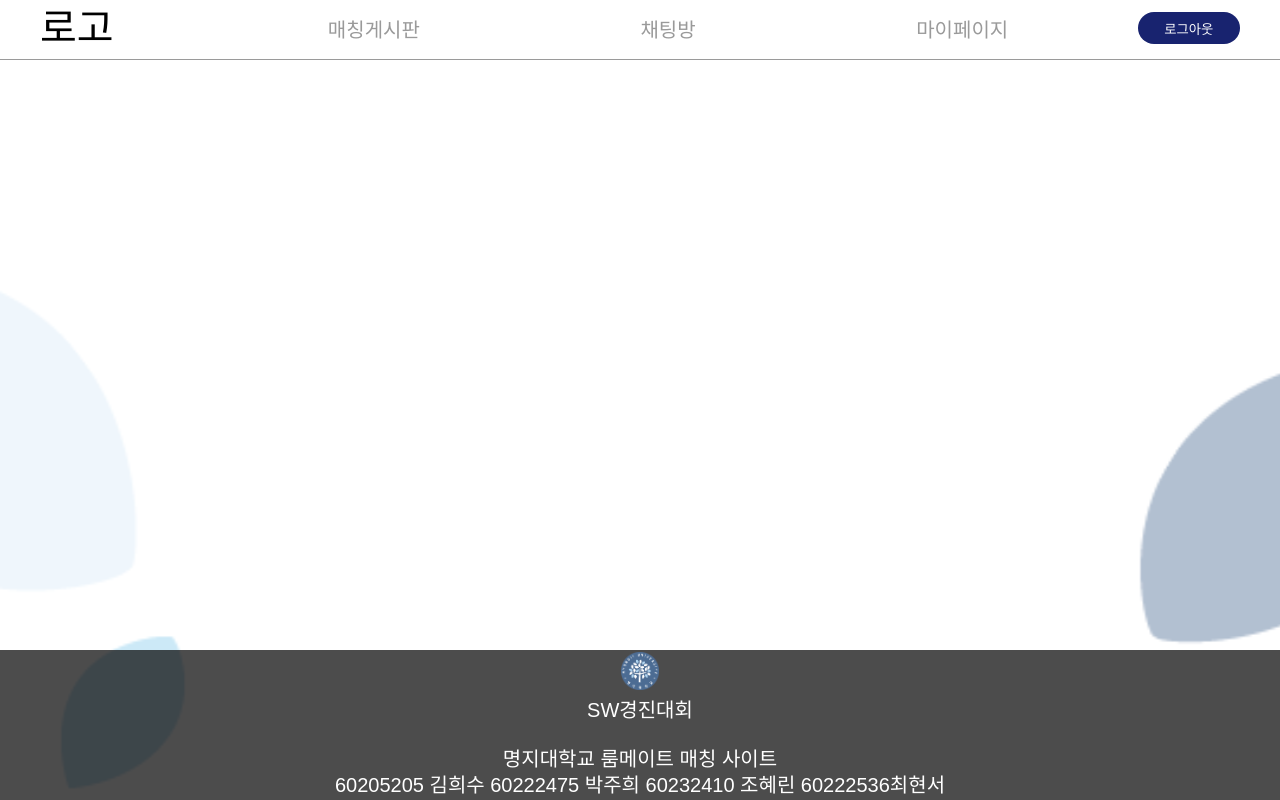
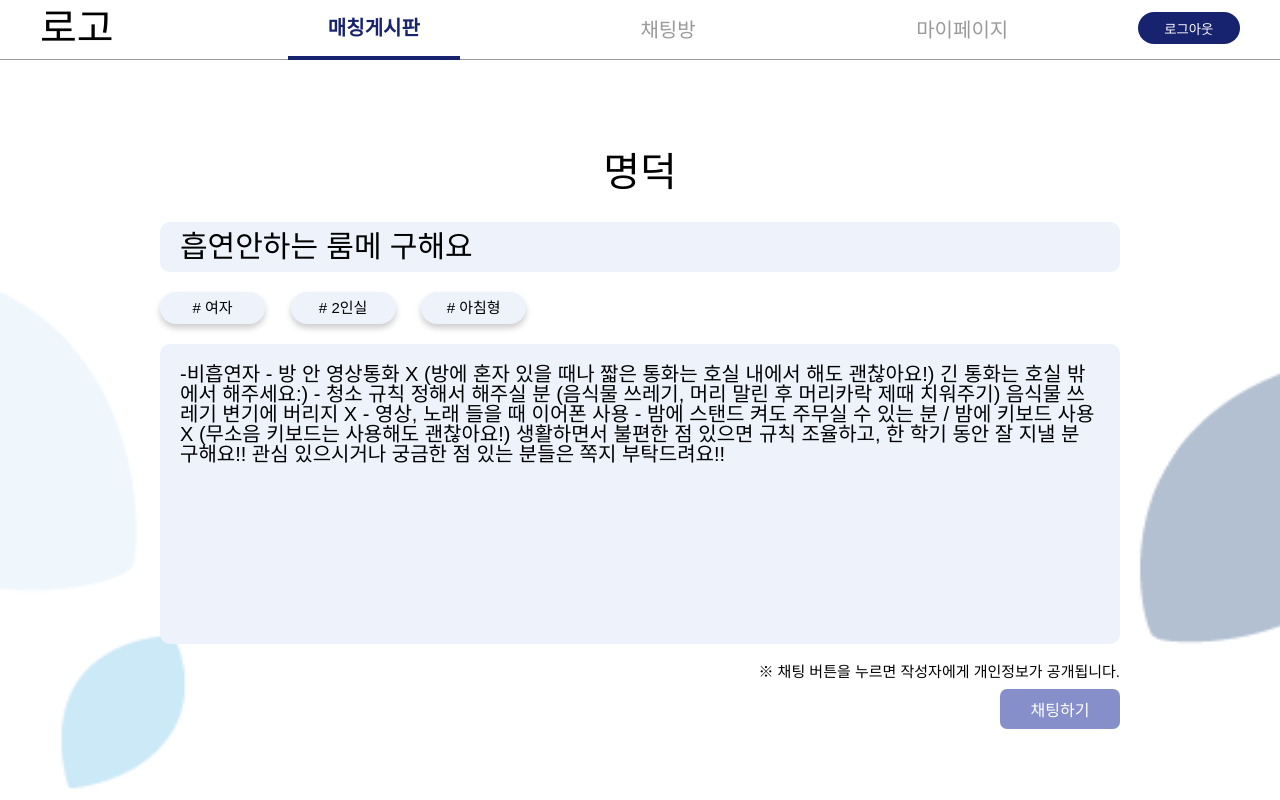
Before and after one commit to jogpfls/myongji_roomMate, a React (Create React App) app: page /room in a window 1280 px wide. Shown: the top 800 px of the page. Built offline with nearby package versions, Linux system fonts and the light colour scheme; a web font is replaced by a local one.

Commit message:
feat: 룸페이지 UI 구현

```diff
--- a/src/components/Category.js
+++ b/src/components/Category.js
@@ -1,7 +1,7 @@
 import React, { useState } from "react";
 import styled from "styled-components";
 
-const Category = ({ children, onClick, bgc }) => {
+const Category = ({ children, onClick, bgc, disabled }) => {
   const [isSelected, setIsSelected] = useState(false);
 
   const handleClick = () => {
@@ -11,7 +11,12 @@ const Category = ({ children, onClick, bgc }) => {
 
   return (
     <div>
-      <CaBox onClick={handleClick} bgc={bgc} isSelected={isSelected}>
+      <CaBox
+        onClick={handleClick}
+        bgc={bgc}
+        isSelected={isSelected}
+        disabled={disabled}
+      >
         # {children}
       </CaBox>
     </div>
@@ -19,7 +24,7 @@ const Category = ({ children, onClick, bgc }) => {
 };
 
 const CaBox = styled.div`
-  width: 120px;
+  width: 105px;
   height: 32px;
   border-radius: 20px;
   background-color: ${(props) =>
@@ -30,7 +35,8 @@ const CaBox = styled.div`
   display: flex;
   align-items: center;
   justify-content: center;
-  cursor: pointer;
+  cursor: ${(props) => (props.disabled ? "default" : "pointer")};
+  pointer-events: ${(props) => (props.disabled ? "none" : "auto")};
   box-shadow: 0px 4px 6px rgba(0, 0, 0, 0.2);
   font-size: 15px;
 `;
--- a/src/components/Header.js
+++ b/src/components/Header.js
@@ -20,7 +20,9 @@ const Header = () => {
       <Title onClick={() => handleNavigation("/main")}>로고</Title>
       <Menu>
         <Item
-          $active={isActive("/dormitory")}
+          $active={
+            isActive("/dormitory") || isActive("/room") || isActive("/write")
+          }
           onClick={() => handleNavigation("/dormitory")}
         >
           매칭게시판
@@ -78,7 +80,7 @@ const Item = styled.p`
     props.$active ? `4px solid ${props.theme.colors.deepBlue}` : "none"};
   color: ${(props) =>
     props.$active ? props.theme.colors.deepBlue : props.theme.colors.gray};
-    cursor: pointer;
+  cursor: pointer;
 `;
 const LogoutContainer = styled.div`
   margin-right: 40px;
--- a/src/pages/RoomPage.js
+++ b/src/pages/RoomPage.js
@@ -1,7 +1,86 @@
 import React from "react";
+import styled from "styled-components";
+import Category from "../components/Category";
+import Button from "../components/Button";
+import { useNavigate } from "react-router-dom";
 
 const RoomPage = () => {
-  return <div></div>;
+  const navigate = useNavigate();
+  return (
+    <Container>
+      <Dormitory>명덕</Dormitory>
+      <Title>흡연안하는 룸메 구해요</Title>
+      <TagBox>
+        <Category disabled>여자</Category>
+        <Category disabled>2인실</Category>
+        <Category disabled>아침형</Category>
+      </TagBox>
+      <Content>
+        -비흡연자 - 방 안 영상통화 X (방에 혼자 있을 때나 짧은 통화는 호실
+        내에서 해도 괜찮아요!) 긴 통화는 호실 밖에서 해주세요:) - 청소 규칙
+        정해서 해주실 분 (음식물 쓰레기, 머리 말린 후 머리카락 제때 치워주기)
+        음식물 쓰레기 변기에 버리지 X - 영상, 노래 들을 때 이어폰 사용 - 밤에
+        스탠드 켜도 주무실 수 있는 분 / 밤에 키보드 사용 X (무소음 키보드는
+        사용해도 괜찮아요!) 생활하면서 불편한 점 있으면 규칙 조율하고, 한 학기
+        동안 잘 지낼 분 구해요!! 관심 있으시거나 궁금한 점 있는 분들은 쪽지
+        부탁드려요!!
+      </Content>
+      <BtnBox>
+        <Text>※ 채팅 버튼을 누르면 작성자에게 개인정보가 공개됩니다.</Text>
+        <Btn>
+          <Button onClick={() => navigate("/chat")}>채팅하기</Button>
+        </Btn>
+      </BtnBox>
+    </Container>
+  );
 };
-
+const Container = styled.div`
+  width: 75%;
+  margin: auto;
+  height: 95vh;
+  display: flex;
+  justify-content: center;
+  flex-direction: column;
+  gap: 20px;
+`;
+const Dormitory = styled.div`
+  ${(props) => props.theme.fonts.title}
+  font-size: 40px;
+  text-align: center;
+  margin-bottom: 10px;
+`;
+const Title = styled.div`
+  width: 100%;
+  padding: 10px 20px;
+  border-radius: 10px;
+  background-color: ${(props) => props.theme.colors.lightBlue};
+  ${(props) => props.theme.fonts.text5}
+`;
+const TagBox = styled.div`
+  display: flex;
+  gap: 2vw;
+  flex-direction: initial;
+`;
+const Content = styled.div`
+  width: 100%;
+  min-height: 300px;
+  height: auto;
+  padding: 20px;
+  border-radius: 10px;
+  background-color: ${(props) => props.theme.colors.lightBlue};
+`;
+const BtnBox = styled.div`
+  display: flex;
+  flex-direction: column;
+  gap: 10px;
+`;
+const Text = styled.div`
+  display: flex;
+  flex-direction: row-reverse;
+  font-size: 15px;
+`;
+const Btn = styled.div`
+  display: flex;
+  flex-direction: row-reverse;
+`;
 export default RoomPage;
```
